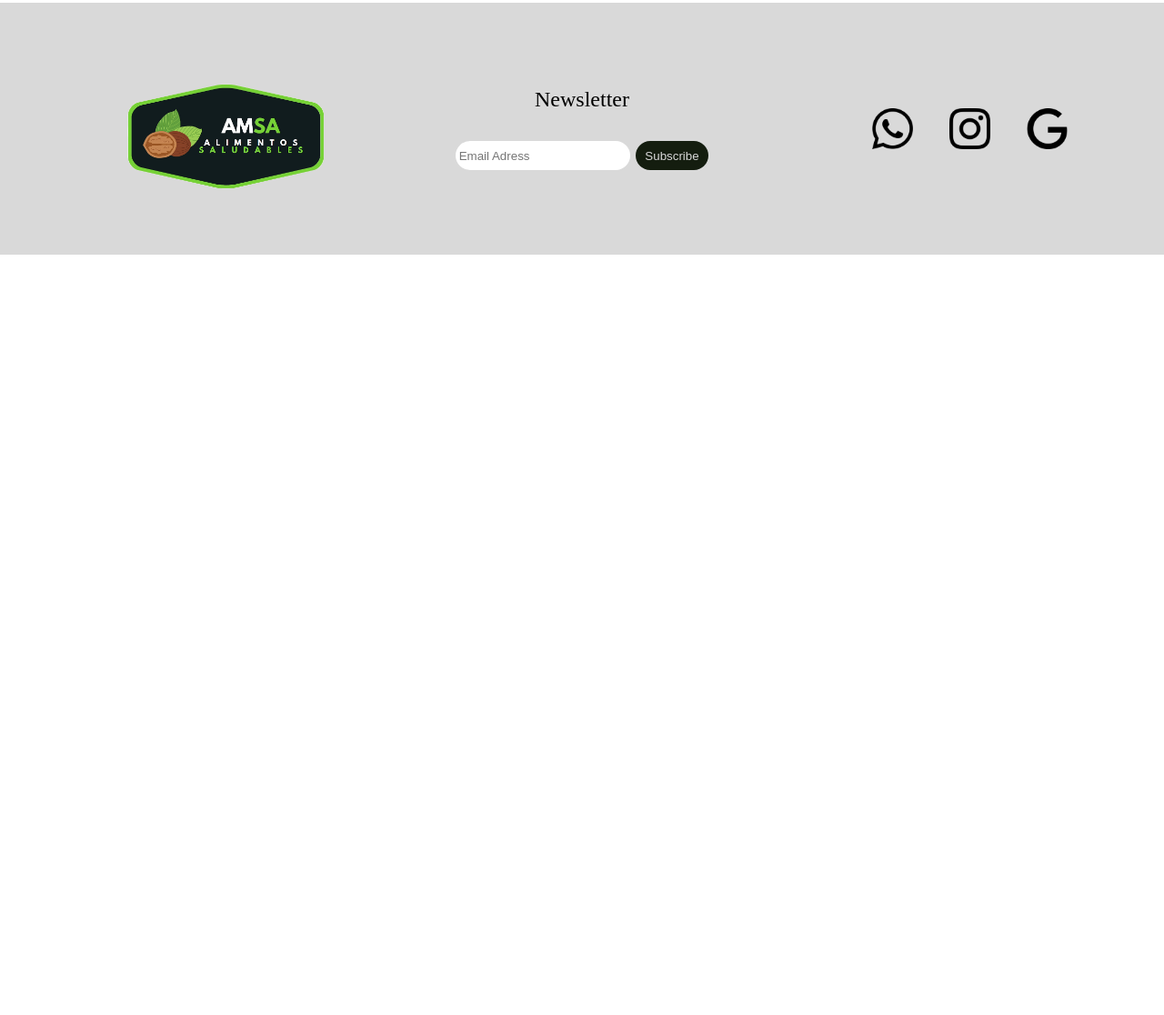
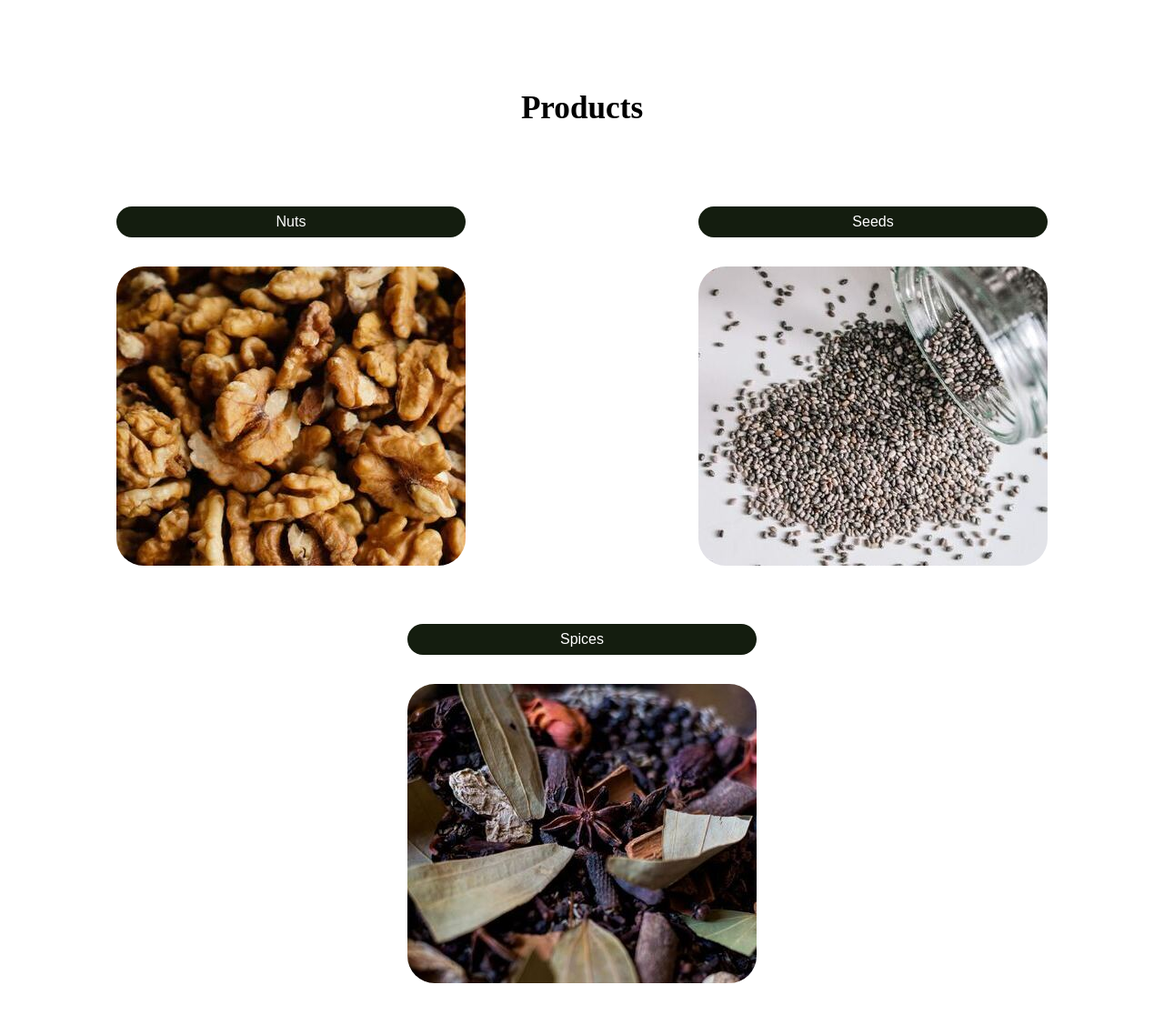
Before and after one commit to santinoamodeo/amsa-site-sass-responsive, a website: page pages/products.html in a window 1280 px wide. Shown: the part 160-1276 px from the top of the page at 91% size. Before the commit the page ends 800 px from the top, so only its background shows below. Drawn offline with Linux system fonts and the light colour scheme.

Commit message:
creacion products

```diff
--- a/pages/products.html
+++ b/pages/products.html
@@ -22,7 +22,23 @@
         </nav>
     </header>
     <main>
-
+      <section class="main-categories">
+        <h2>Products</h2>
+      </section>
+      <section class="grid-container">
+        <div class="nuts">
+            <button type="button" class="button-card"><a href="./pages/products.html">Nuts</a></button>
+            <img src="../assets/img/nuts def (1).jpg" alt="">
+        </div>
+        <div class="seeds">
+            <button type="button" class="button-card"><a href="./pages/products.html">Seeds</a></button>
+            <img src="../assets/img/seeds def (1).jpg" alt="">
+        </div>
+        <div class="spices">
+            <button type="button" class="button-card"><a href="./pages/products.html">Spices</a></button>
+            <img src="../assets/img/spices (1) (1).jpg" alt="">
+        </div>
+      </section>
     </main>
     <footer>
         <div class="left">
```
